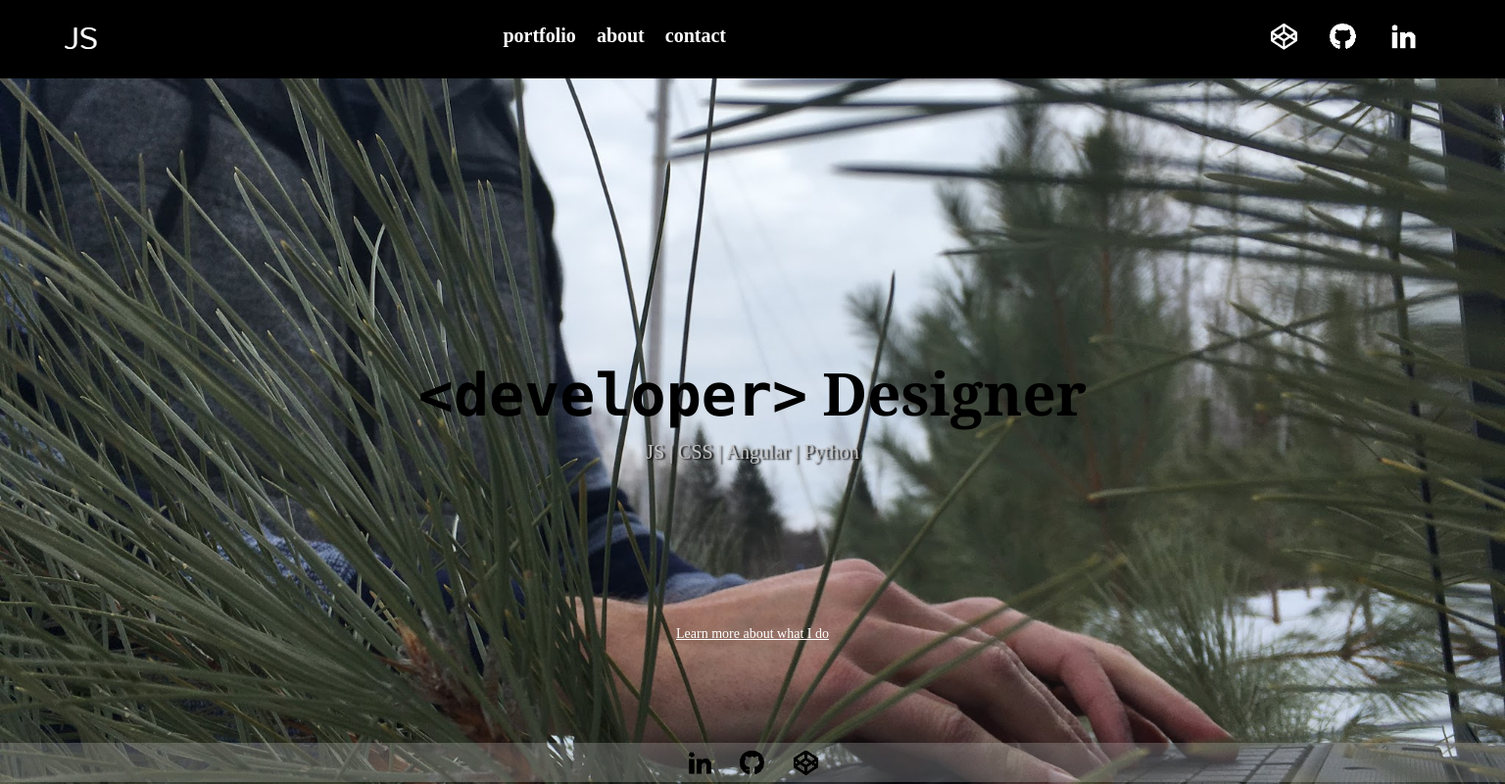
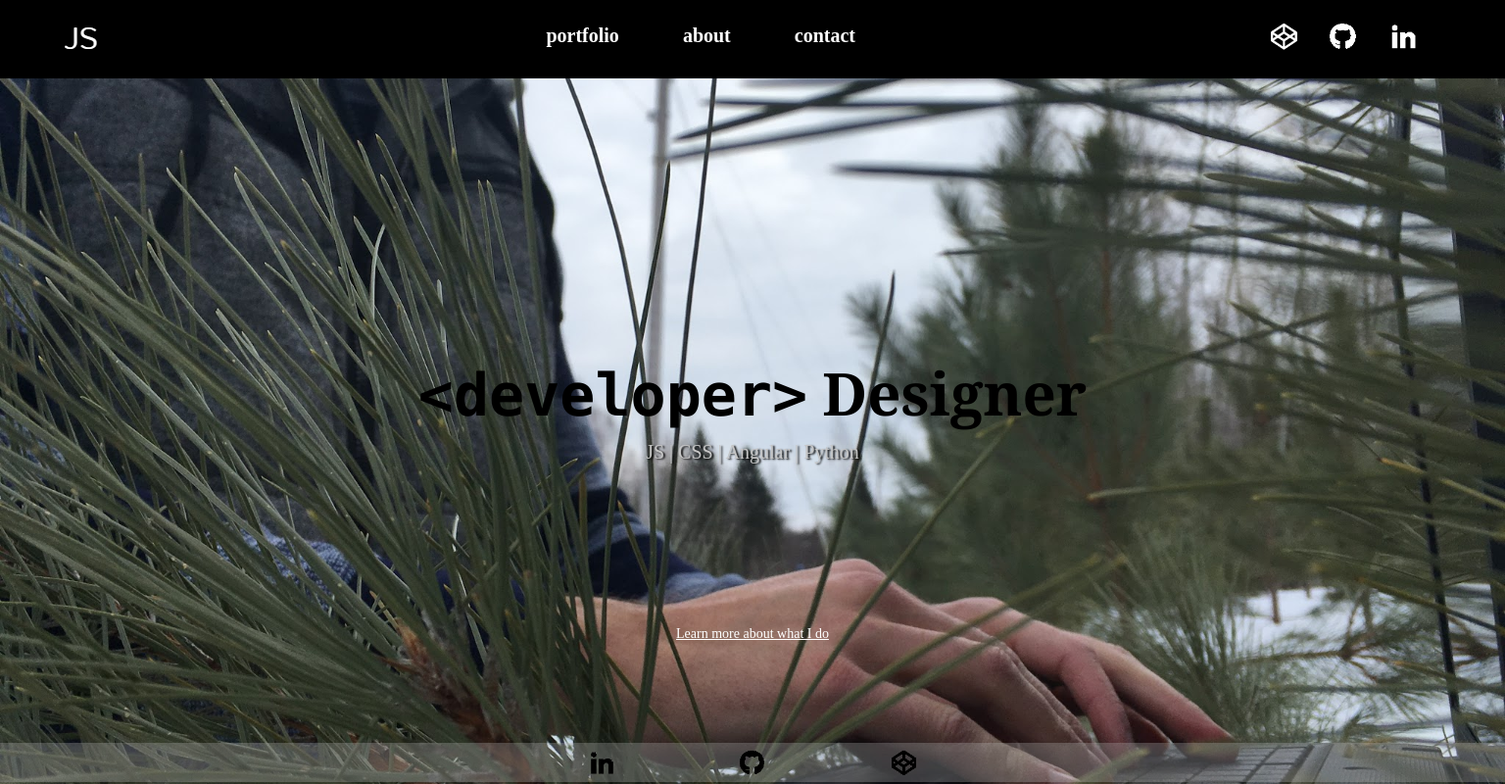
Before and after one commit to jswagger/jswagger.github.io, a plain HTML site: page index.html in a window 1536 px wide. Shown: the whole page at 98% size. Drawn offline with Linux system fonts and the light colour scheme.

Commit message:
adds responsive for large displays

```diff
--- a/about.css
+++ b/about.css
@@ -109,6 +109,17 @@ body{
 		font-size: .5em;
 	}
 }
+
+@media screen and (min-width:1300px) {
+	.title-links-pages{
+		margin-left: 3em;
+	}
+	.footer-link{
+		margin-left: 3em;
+		margin-right: 3em;
+	}
+}
+
 .about-holder{
     width: 90vw;
     height: 85vh;
--- a/main.css
+++ b/main.css
@@ -111,6 +111,18 @@ body{
 	}
 }
 
+@media screen and (min-width:1300px) {
+	.title-links-pages{
+		margin-left: 3em;
+	}
+
+	.footer-link{
+		margin-left: 3em;
+		margin-right: 3em;
+	}
+}
+
+
 /* Splash Page  */
 
 .tagline{
--- a/portfolio.css
+++ b/portfolio.css
@@ -102,6 +102,16 @@ body{
         margin-left: 25vw;
 		font-size: .5em;
     }
+}
+
+@media screen and (min-width:1300px) {
+	.title-links-pages{
+		margin-left: 3em;
+	}
+	.footer-link{
+		margin-left: 3em;
+		margin-right: 3em;
+	}
 }
 
 .project-holder{
```
